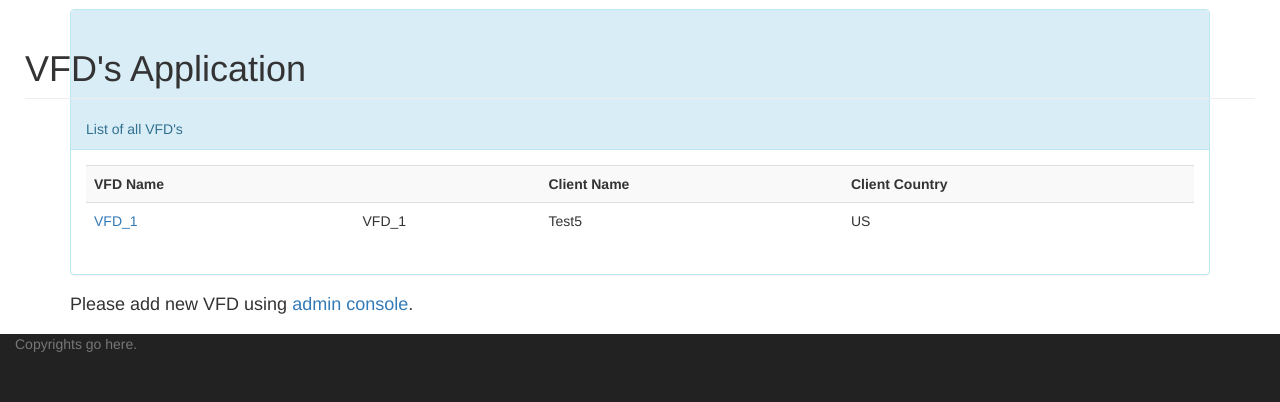
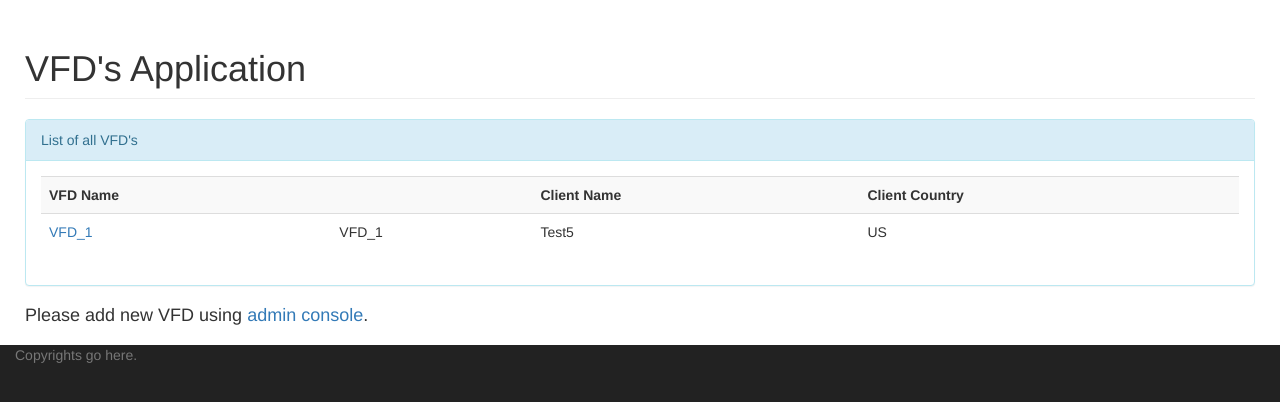
Before and after one commit to spendyala/my_pro, a Django app: page /vfd_app/ in a window 1280 px wide. Shown: the part 51-453 px from the top of the page. Run offline with Django 3.2, Linux system fonts and the light colour scheme; data comes from the database, SQL or seed files in the repository; some libraries are stand-ins or nearby versions.

Commit message:
VFD Changes

```diff
--- a/vfd_app/templates/vfd_app/index.html
+++ b/vfd_app/templates/vfd_app/index.html
@@ -37,13 +37,10 @@
 	  </div>
 	<div id="page-wrapper">
 	<!-- Begin page content -->
-	<div class="col-lg-12">
-		<h1 class="page-header">
-			VFD's Application
-		</h1>
-	</div>
-		<div class="container">
-
+		<div class="container-fluid">
+			<h1 class="page-header">
+				VFD's Application
+			</h1>
 		  {% if client_vfd_motor_objs %}
 		  <div class="panel panel-info">
 			<div class="panel-heading">
```
